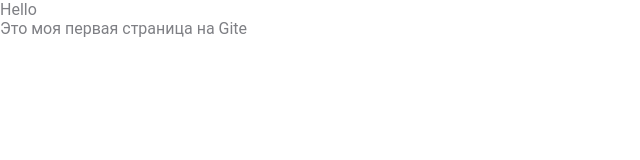
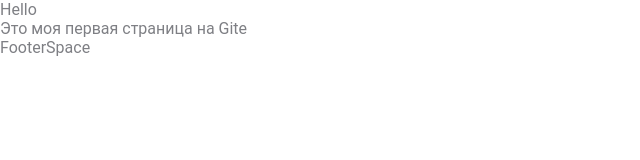
Before and after one commit to mastersem/myfirstProject, a plain HTML site: page index.html in a window 1280 px wide. Shown: the whole page, without its empty margins (0-640 px from the left). Drawn offline with Linux system fonts and the light colour scheme.

Commit message:
Add footer tag

```diff
--- a/index.html
+++ b/index.html
@@ -12,5 +12,6 @@
 <body>
 	<header>Hello</header>
 	<p>Это моя первая страница на Gite</p>
+	<footer>FooterSpace</footer>
 </body>
 </html>
```
